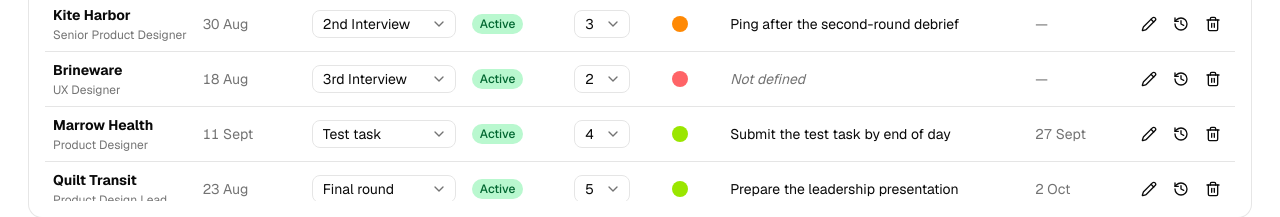
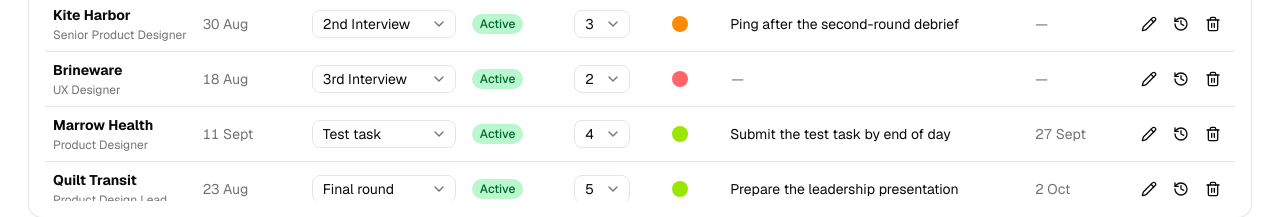
Before and after one commit to alxndria-dev/job-search-tracker, a Next.js app: page / in a window 1280 px wide. Shown: the part 550-767 px from the top of the page. Built offline with nearby package versions, Linux system fonts and the light colour scheme.

Commit message:
Update NextActionCell to display a dash for undefined values and remove unnecessary class from TableHeader

```diff
--- a/components/application-row.tsx
+++ b/components/application-row.tsx
@@ -33,7 +33,7 @@
 
 function NextActionCell({ value }: { value: string }) {
   if (!value) {
-    return <em className="text-muted-foreground">Not defined</em>;
+    return <em className="text-muted-foreground">—</em>;
   }
   const truncated = value.length > nextActionPreviewLength;
   const preview = truncated
--- a/components/pipeline-table.tsx
+++ b/components/pipeline-table.tsx
@@ -191,7 +191,7 @@
       }
     >
         <Table className="min-w-[920px]">
-          <TableHeader className="sticky top-0 z-10 bg-card">
+          <TableHeader>
             <TableRow>
               <SortableHead
                 column="opportunity"
```
